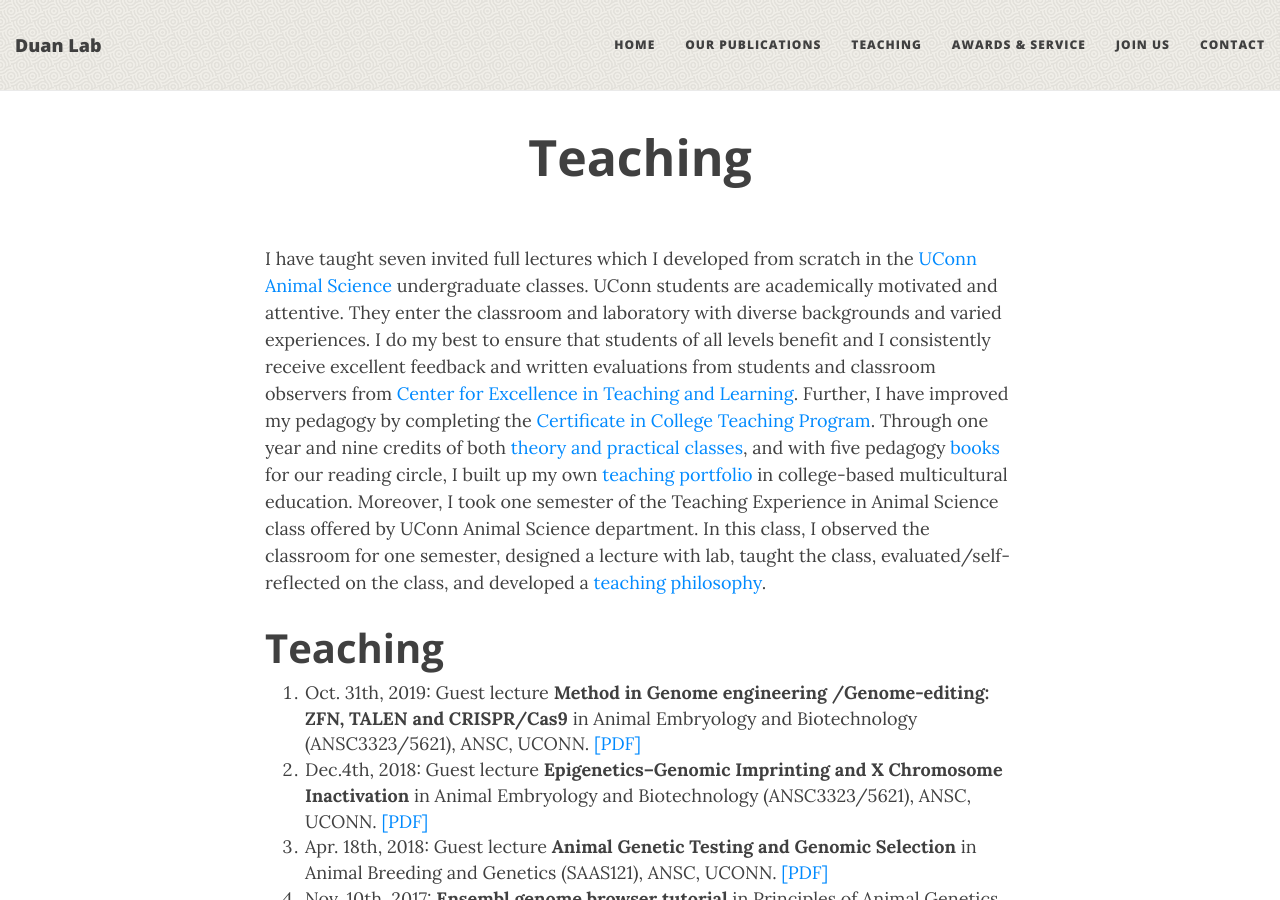
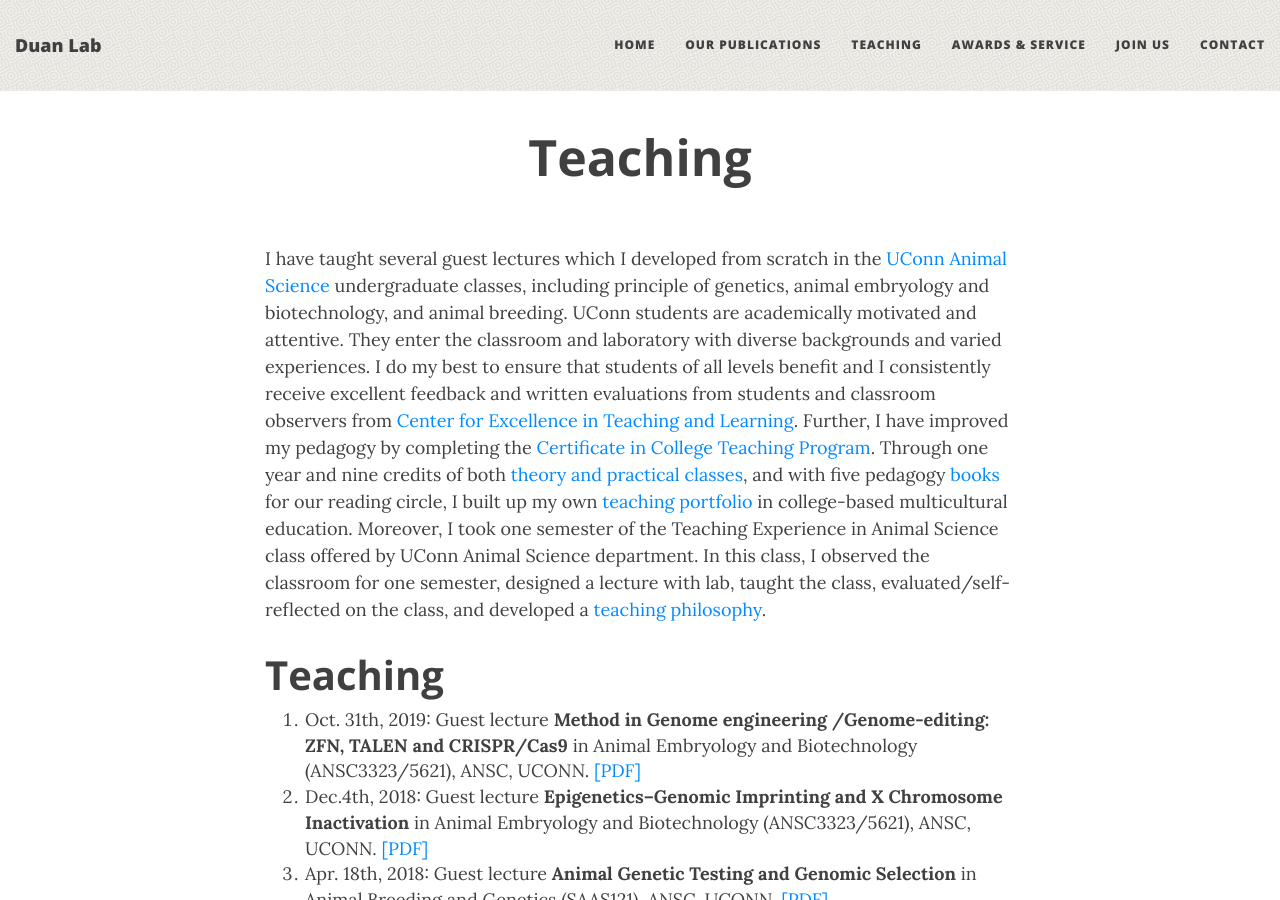
Before and after one commit to EllieDuan/EllieDuan.github.io, a Jekyll site: the page built from teaching.md, in a window 1280 px wide and 900 px high. Built offline with Jekyll 4.4.1, drawn with Linux system fonts in a browser that asks for light colours; nearby versions of some CDN libraries.

```diff
--- a/teaching.md
+++ b/teaching.md
@@ -3,9 +3,9 @@
 title: Teaching
 ---
 
-I have taught seven invited full lectures which I developed from
-scratch in the [UConn Animal Science](http://www.animalscience.uconn.edu/) undergraduate classes. UConn
-students are academically motivated and attentive. They enter the classroom and laboratory with diverse backgrounds and varied experiences. I do my best to ensure that students of all levels benefit and I consistently receive excellent feedback and written evaluations from students and classroom observers from [Center for Excellence in Teaching and Learning](https://cetl.uconn.edu/). Further, I have improved my pedagogy by completing the [Certificate in College Teaching Program](https://gcci.uconn.edu/). Through one year and nine credits of both [theory and practical classes](https://gcci.uconn.edu/additional-courses/), and with five pedagogy [books](books.md) for our reading circle, I built up my own [teaching portfolio](teachings/portfolio.pdf) in college-based multicultural education. Moreover, I took one semester of the Teaching Experience in Animal Science class offered by UConn Animal Science department. In this class, I observed the classroom for one semester, designed a lecture with lab, taught the class, evaluated/self-reflected on the class, and developed a
+I have taught several guest lectures which I developed from
+scratch in the [UConn Animal Science](http://www.animalscience.uconn.edu/) undergraduate classes, including principle of genetics, animal embryology and biotechnology, and animal breeding.
+UConn students are academically motivated and attentive. They enter the classroom and laboratory with diverse backgrounds and varied experiences. I do my best to ensure that students of all levels benefit and I consistently receive excellent feedback and written evaluations from students and classroom observers from [Center for Excellence in Teaching and Learning](https://cetl.uconn.edu/). Further, I have improved my pedagogy by completing the [Certificate in College Teaching Program](https://gcci.uconn.edu/). Through one year and nine credits of both [theory and practical classes](https://gcci.uconn.edu/additional-courses/), and with five pedagogy [books](books.md) for our reading circle, I built up my own [teaching portfolio](teachings/portfolio.pdf) in college-based multicultural education. Moreover, I took one semester of the Teaching Experience in Animal Science class offered by UConn Animal Science department. In this class, I observed the classroom for one semester, designed a lecture with lab, taught the class, evaluated/self-reflected on the class, and developed a
 [teaching philosophy](teachings/philosophy.pdf).
 
 # Teaching
```
